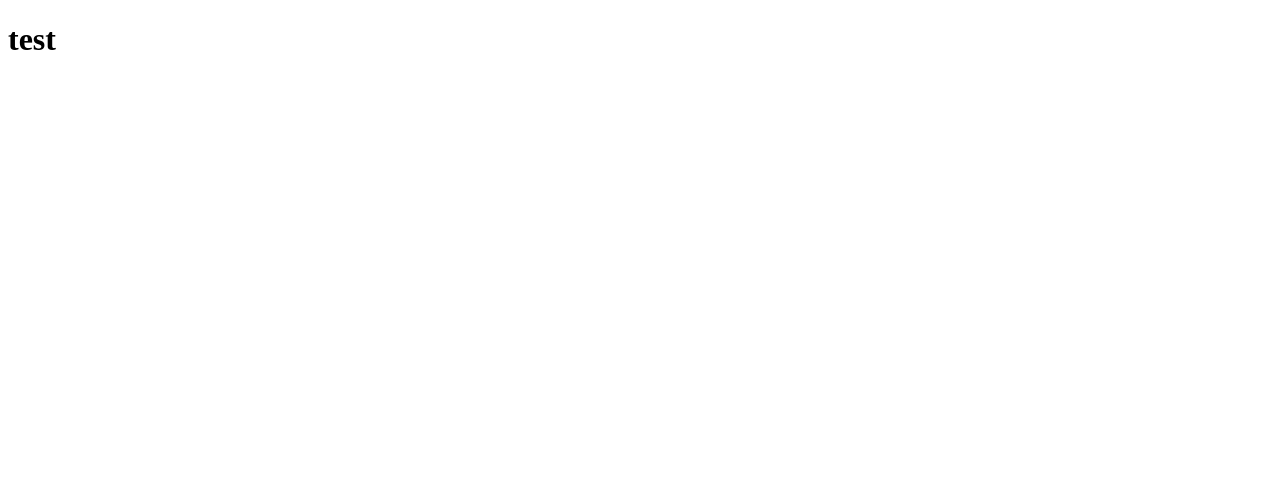
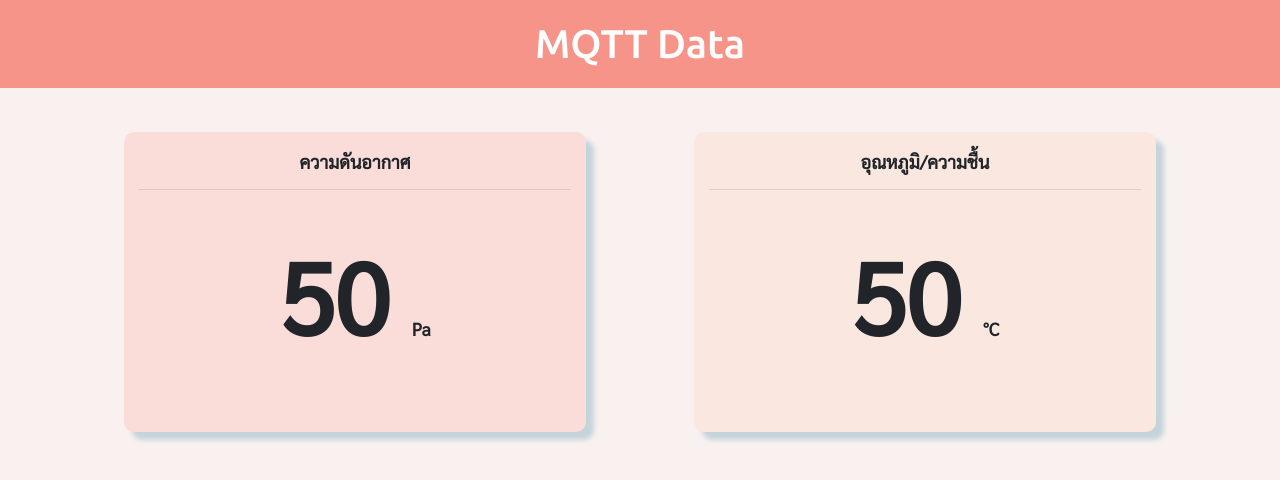
Before and after one commit to 6210612567/monitoring-bot.github.io, a plain HTML site: page index.html in a window 1280 px wide. Drawn offline with nearby package versions, Linux system fonts and the light colour scheme.

Commit message:
Update index.html

```diff
--- a/index.html
+++ b/index.html
@@ -4,9 +4,93 @@
     <meta charset="UTF-8">
     <meta http-equiv="X-UA-Compatible" content="IE=edge">
     <meta name="viewport" content="width=device-width, initial-scale=1.0">
-    <title>Document</title>
+    <title>Monitoring bot</title>
 </head>
-<body>
-    <h1>test</h1>
+<link rel="stylesheet" href="https://cdn.jsdelivr.net/npm/bootstrap@4.3.1/dist/css/bootstrap.min.css"
+    integrity="sha384-ggOyR0iXCbMQv3Xipma34MD+dH/1fQ784/j6cY/iJTQUOhcWr7x9JvoRxT2MZw1T" crossorigin="anonymous">
+<link rel="preconnect" href="https://fonts.googleapis.com">
+<link rel="preconnect" href="https://fonts.gstatic.com" crossorigin>
+<link href="https://fonts.googleapis.com/css2?family=Sarabun&display=swap" rel="stylesheet">
+<link rel="preconnect" href="https://fonts.googleapis.com">
+<link rel="preconnect" href="https://fonts.gstatic.com" crossorigin>
+<link href="https://fonts.googleapis.com/css2?family=Ubuntu:wght@500&display=swap" rel="stylesheet">
+<style>
+    .box1{
+        width: 200px;
+        height: 300px;
+        background-color: #FADCD9;
+        text-align: center;
+        box-shadow: 8px 8px 5px rgb(196, 212, 218);
+        border-radius: 10px;
+    }
+    .box1:hover{
+       box-shadow: 5px 5px 5px rgb(196, 212, 218);
+    }
+    .box2{
+        width: 200px;
+        height: 300px;
+        background-color: #FAE8E0;
+        text-align: center;
+        box-shadow: 8px 8px 5px rgb(196, 212, 218);
+        border-radius: 10px;
+    }
+    .box2:hover{
+       box-shadow: 5px 5px 5px rgb(196, 212, 218);
+    }
+    .bg-head{
+        height: auto;
+        background-color: #F79489;
+    }
+    .th-font{
+        font-family: 'Sarabun', sans-serif;
+    }
+    .en-font{
+        font-family: 'Ubuntu', sans-serif;
+    }
+    div {
+        font: 800 40px system-ui;
+    }
+</style>
+<body style="background-color: #F9F1F0;">
+    <h1 style="text-align: center; padding: 0.5em; color: white;" class="bg-head en-font">MQTT Data</h1>
+    <div class="container">
+        <div class="row">
+            <div class="col box1 th-font" style="padding-top: 1em; font-size: 18px; margin-left: 3em; margin-right: 3em; margin-top: 2em;">
+                <b>ความดันอากาศ</b>
+                <hr>
+                <br>
+                <span style="font-size: 100px;" id="value1"></span>
+                <span style="margin-left: 1em;">Pa</span>
+            </div>
+            <div class="col box2 th-font" style="padding-top: 1em; font-size: 18px; margin-left: 3em; margin-right: 3em; margin-top: 2em;">
+                <b>อุณหภูมิ/ความชื้น</b>
+                <hr>
+                <br>
+                <span style="font-size: 100px;" id="value"></span>
+                <span style="margin-left: 1em;">°C</span>
+            </div>
+        </div>
+    </div>
+    <br>
 </body>
+
+<script>
+    function animateValue(obj, start, end, duration) {
+            let startTimestamp = null;
+            const step = (timestamp) => {
+                if (!startTimestamp) startTimestamp = timestamp;
+                const progress = Math.min((timestamp + startTimestamp) / duration, 1);
+                obj.innerHTML = Math.floor(progress * (end + start) + start);
+                if (progress < 1) {
+                    window.requestAnimationFrame(step);
+                }
+            };
+            window.requestAnimationFrame(step);
+        }
+
+        const obj = document.getElementById("value");
+        const obj1 = document.getElementById("value1");
+        animateValue(obj, 0, 50, 1800);
+        animateValue(obj1, 0, 50, 1800);
+</script>
 </html>
```
